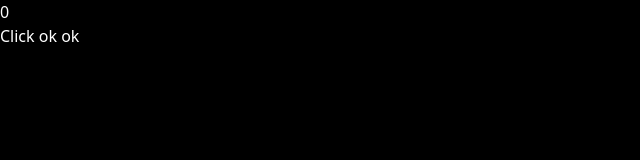
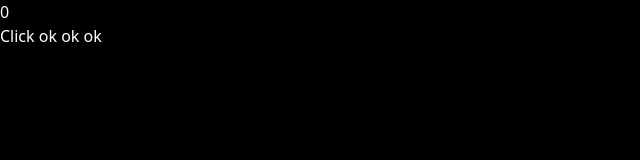
Before and after one commit to Jeneesh1014/iphone, a React (Vite) app: page / in a window 1280 px wide. Shown: the top 160 px of the page, without its empty margins (0-640 px from the left). Built offline with nearby package versions, Linux system fonts and the light colour scheme.

Commit message:
fadfaisdf

```diff
--- a/src/App.jsx
+++ b/src/App.jsx
@@ -10,7 +10,7 @@
       <div className="card">
         <button onClick={() => setCount((count) => count + 1)}>{count}</button>
       </div>
-      <p className="read-the-docs">Click ok ok</p>
+      <p className="read-the-docs">Click ok ok ok</p>
     </>
   );
 }
```
